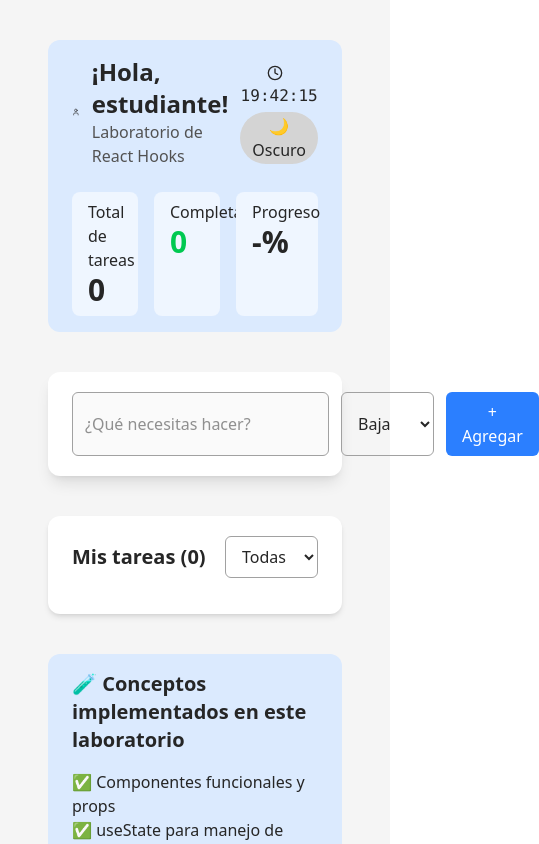
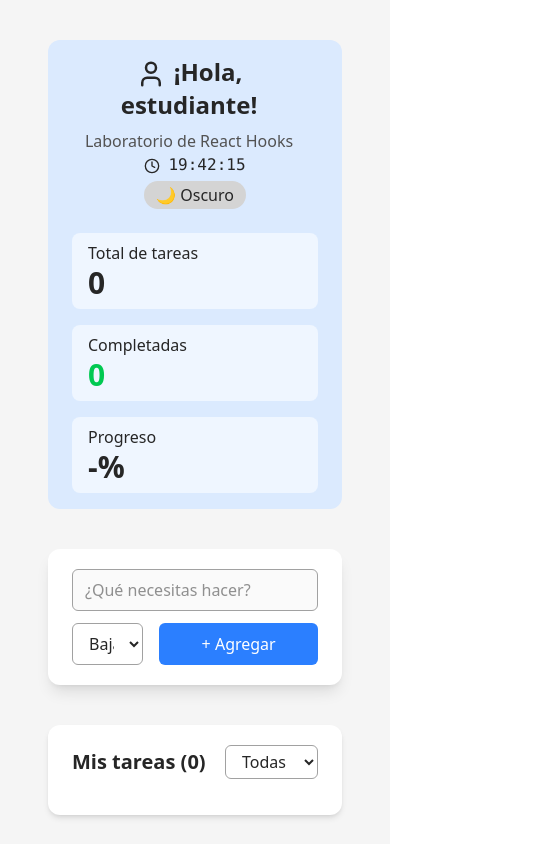
Before and after one commit to Grazen0/mini-reto, a React (Vite) app: page / in a window 390 px wide. Shown: the top 844 px of the page, 539 px wide, since content can reach past the window. Built offline with nearby package versions, Linux system fonts and the light colour scheme.

Commit message:
feat: make website responsive

```diff
--- a/src/components/Dashboard.tsx
+++ b/src/components/Dashboard.tsx
@@ -28,22 +28,32 @@ const Dashboard = ({ tasks, toggleDarkMode }: Props) => {
         dark ? "bg-slate-800" : "bg-blue-100",
       )}
     >
-      <div className="flex justify-between items-center space-x-3">
-        <LuUser size={40} />
-        <div className="grow">
-          <h1 className="font-bold text-2xl">¡Hola, estudiante!</h1>
-          <p className={dark ? "text-neutral-300" : "text-neutral-600"}>
-            Laboratorio de React Hooks
-          </p>
+      <div className="flex justify-between flex-col sm:flex-row items-center space-x-3">
+        <div className="flex items-center space-x-3">
+          <LuUser size={40} className="hidden sm:inline" />
+          <div className="grow">
+            <h1 className="font-bold text-2xl mb-2 text-center sm:text-left">
+              <LuUser size={30} className="sm:hidden inline mr-2" />
+              ¡Hola, estudiante!
+            </h1>
+            <p
+              className={classNames(
+                "text-center sm:text-left",
+                dark ? "text-neutral-300" : "text-neutral-600",
+              )}
+            >
+              Laboratorio de React Hooks
+            </p>
+          </div>
         </div>
         <div className="text-center space-y-1">
-          <p className="font-mono">
+          <p className="font-mono text-nowrap">
             <LuClock className="inline mr-2" />
             {hour}:{minute}:{second}
           </p>
           <button
             className={classNames(
-              "rounded-full px-3 py-0.5 cursor-pointer transition-all",
+              "rounded-full px-3 py-0.5 cursor-pointer transition-all text-nowrap",
               dark
                 ? "bg-slate-900 hover:bg-slate-950"
                 : "bg-neutral-300 hover:bg-neutral-400",
@@ -54,7 +64,7 @@ const Dashboard = ({ tasks, toggleDarkMode }: Props) => {
           </button>
         </div>
       </div>
-      <div className="grid grid-cols-3 space-x-4">
+      <div className="sm:grid grid-cols-3 sm:space-x-4 space-y-4 sm:space-y-0">
         <DashboardValue label="Total de tareas">{tasks.length}</DashboardValue>
         <DashboardValue label="Completadas">
           <span className="text-green-500">{completedTasks.length}</span>
--- a/src/components/InputBox.tsx
+++ b/src/components/InputBox.tsx
@@ -29,13 +29,16 @@ const InputBox = ({ addTask }: Props) => {
         dark ? "bg-slate-800" : "bg-white",
       )}
     >
-      <form className="space-x-3 flex" onSubmit={handleSubmit}>
+      <form
+        className="sm:space-x-4 flex flex-col sm:flex-row space-y-3 sm:space-y-0"
+        onSubmit={handleSubmit}
+      >
         <input
           ref={inputRef}
           type="text"
           placeholder="¿Qué necesitas hacer?"
           className={classNames(
-            "border rounded-md px-3 py-2 grow",
+            "border rounded-md px-3 py-2 grow min-w-0 max-w-full",
             dark
               ? "bg-slate-700 border-slate-600"
               : "bg-neutral-50 border-neutral-400",
@@ -43,12 +46,15 @@ const InputBox = ({ addTask }: Props) => {
           value={content}
           onChange={(ev) => setContent(ev.currentTarget.value.trimStart())}
         />
+        <div className="grid grid-cols-3 gap-4">
           <select
             name="priority"
             id="priority"
             className="border border-neutral-400 rounded-md px-3 py-2"
             value={priority}
-          onChange={(ev) => setPriority(ev.currentTarget.value as TaskPriority)}
+            onChange={(ev) =>
+              setPriority(ev.currentTarget.value as TaskPriority)
+            }
           >
             <option value="alta">Alta</option>
             <option value="media">Media</option>
@@ -56,10 +62,11 @@ const InputBox = ({ addTask }: Props) => {
           </select>
           <button
             type="submit"
-          className="bg-blue-500 text-white px-4 py-2 rounded-md transition-all hover:bg-blue-600 cursor-pointer hover:outline-3 outline-0 outline-blue-300 active:bg-blue-800"
+            className="bg-blue-500 text-white px-4 py-2 rounded-md transition-all hover:bg-blue-600 cursor-pointer hover:outline-3 outline-0 outline-blue-300 active:bg-blue-800 text-nowrap col-span-2"
           >
             + Agregar
           </button>
+        </div>
       </form>
     </div>
   );
--- a/src/components/Task.tsx
+++ b/src/components/Task.tsx
@@ -11,7 +11,7 @@ export interface Props {
 const Task = ({ task, removeSelf, setSelfCompletion }: Props) => (
   <li
     className={classNames(
-      "px-4 py-4 rounded-lg flex border-l-5",
+      "px-4 py-4 rounded-lg flex border-l-5 items-center",
       task.priority === "baja"
         ? "border-green-500 bg-green-500/15"
         : task.priority === "media"
@@ -25,7 +25,7 @@ const Task = ({ task, removeSelf, setSelfCompletion }: Props) => (
       checked={task.completed}
       onChange={(ev) => setSelfCompletion(ev.currentTarget.checked)}
     />
-    <span className="text-xl grow">{task.content}</span>
+    <span className="sm:text-xl grow">{task.content}</span>
     <span
       className={classNames(
         "rounded-full px-3 py-1 mx-3",
@@ -39,7 +39,7 @@ const Task = ({ task, removeSelf, setSelfCompletion }: Props) => (
       {task.priority}
     </span>
     <button
-      className="cursor-pointer hover:bg-red-200 active:bg-red-300 rounded-lg px-2 transition-all"
+      className="cursor-pointer hover:bg-red-200 active:bg-red-300 rounded-lg px-2 py-2 transition-all"
       onClick={removeSelf}
     >
       <LuTrash2 color="var(--color-red-500)" size={18} />
--- a/src/components/TaskList.tsx
+++ b/src/components/TaskList.tsx
@@ -26,14 +26,14 @@ const TaskList = ({ tasks, setTaskCompletion, removeTask }: Props) => {
         dark ? "bg-slate-800" : "bg-white",
       )}
     >
-      <div className="flex mb-4 items-center-safe">
+      <div className="flex mb-4 items-center">
         <h2 className="text-xl font-semibold grow">
           Mis tareas ({tasks.length})
         </h2>
         <select
           name="filter"
           id="filter"
-          className="border border-neutral-400 rounded-md px-3 py-2"
+          className="border border-neutral-400 rounded-md px-3 py-1"
           value={filter}
           onChange={(ev) => setFilter(ev.currentTarget.value)}
         >
```
Lines whose indentation alone changed are shown as unchanged.
